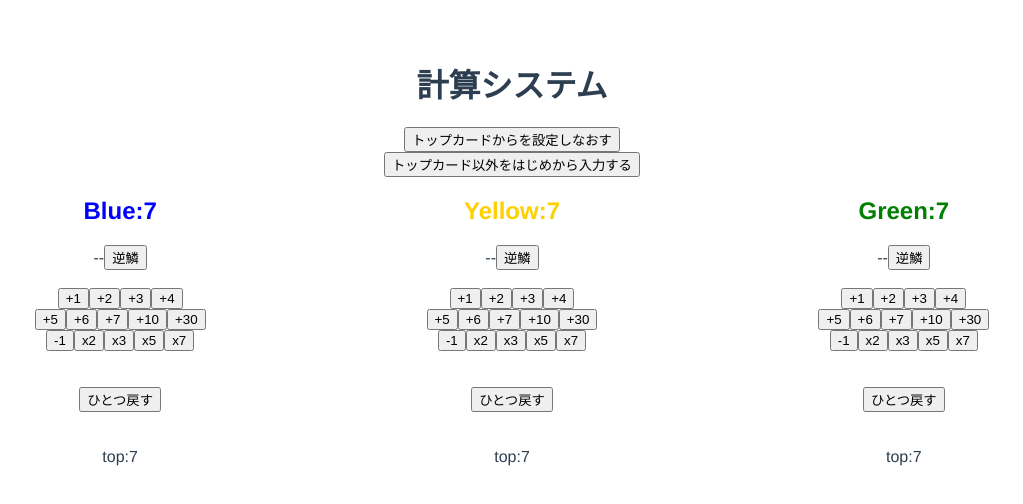
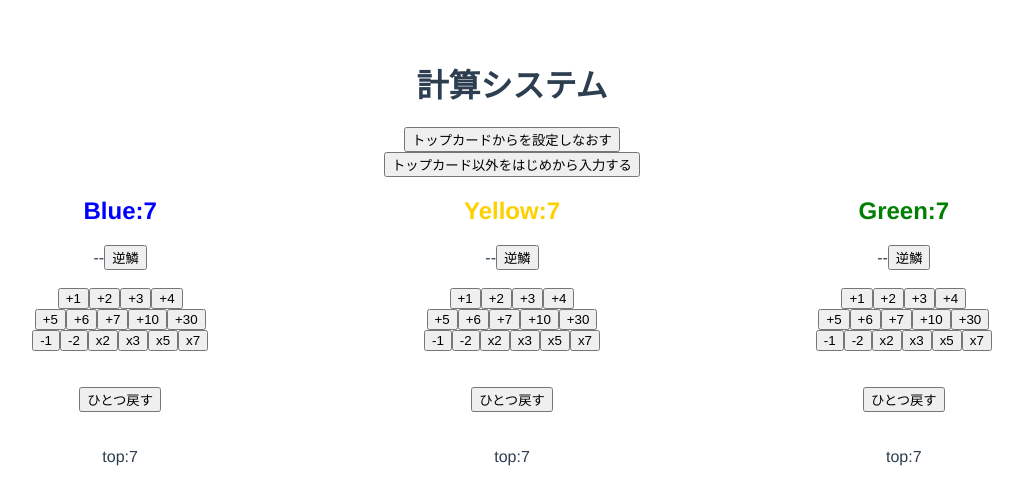
Before and after one commit to TPGCommunity/tpg_board_game, a Vue app: page / in a window 1280 px wide. Both pictures are taken after a click on the button "決定". Shown: the top 504 px of the page, without its empty margins (128-1151 px from the left). Built offline with nearby package versions, Linux system fonts and the light colour scheme.

Commit message:
-2の復活

```diff
--- a/src/components/Calculater.vue
+++ b/src/components/Calculater.vue
@@ -194,6 +194,7 @@ const bomb = (color) => {
                     </div>
                     <div>
                         <button @click="add('blue', '-', 1)">-1</button>
+                        <button @click="add('blue', '-', 2)">-2</button>
                         <button @click="add('blue', 'x', 2)">x2</button>
                         <button @click="add('blue', 'x', 3)">x3</button>
                         <button @click="add('blue', 'x', 5)">x5</button>
@@ -231,6 +232,7 @@ const bomb = (color) => {
                     </div>
                     <div>
                         <button @click="add('yellow', '-', 1)">-1</button>
+                        <button @click="add('yellow', '-', 2)">-2</button>
                         <button @click="add('yellow', 'x', 2)">x2</button>
                         <button @click="add('yellow', 'x', 3)">x3</button>
                         <button @click="add('yellow', 'x', 5)">x5</button>
@@ -268,6 +270,7 @@ const bomb = (color) => {
                     </div>
                     <div>
                         <button @click="add('green', '-', 1)">-1</button>
+                        <button @click="add('green', '-', 2)">-2</button>
                         <button @click="add('green', 'x', 2)">x2</button>
                         <button @click="add('green', 'x', 3)">x3</button>
                         <button @click="add('green', 'x', 5)">x5</button>
```
